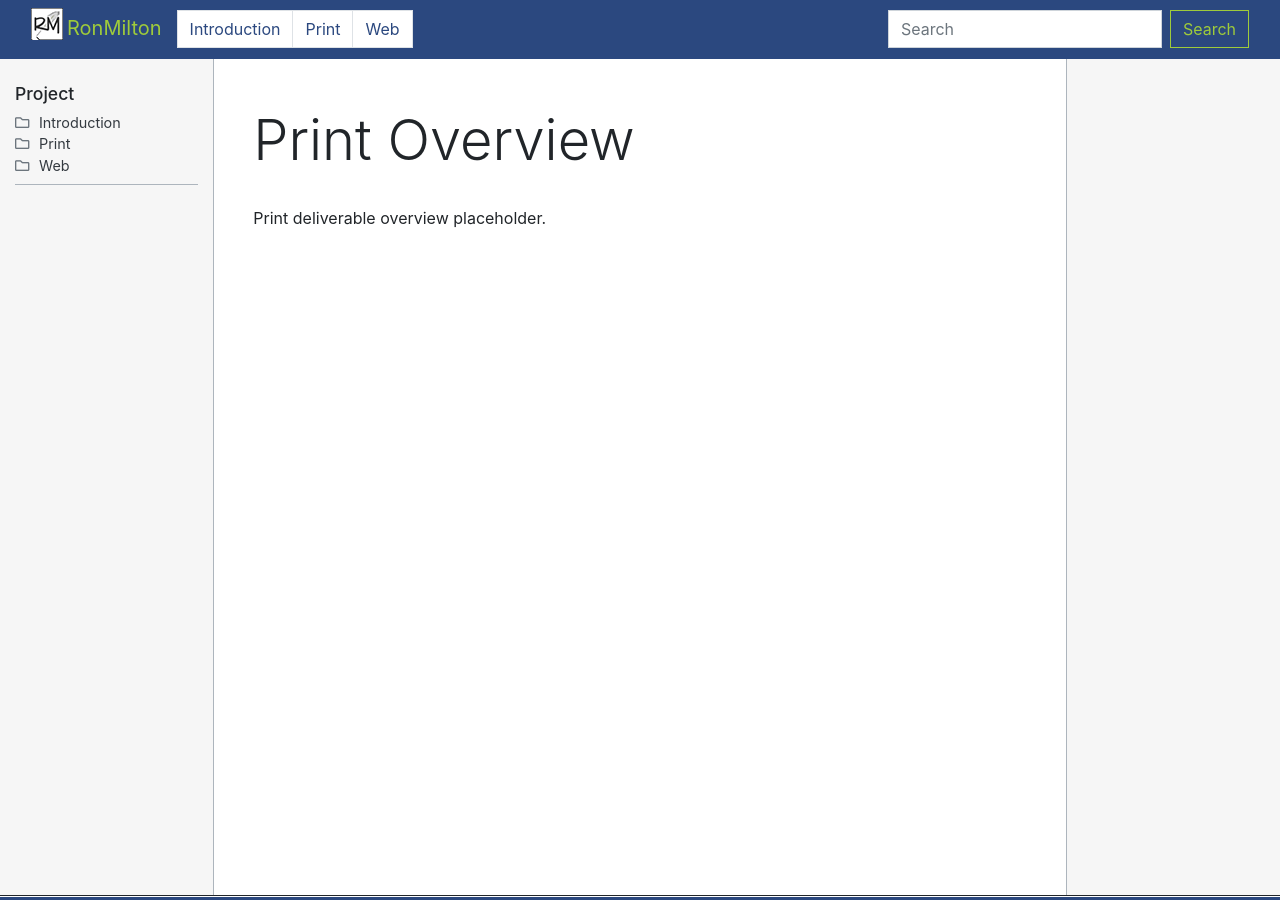
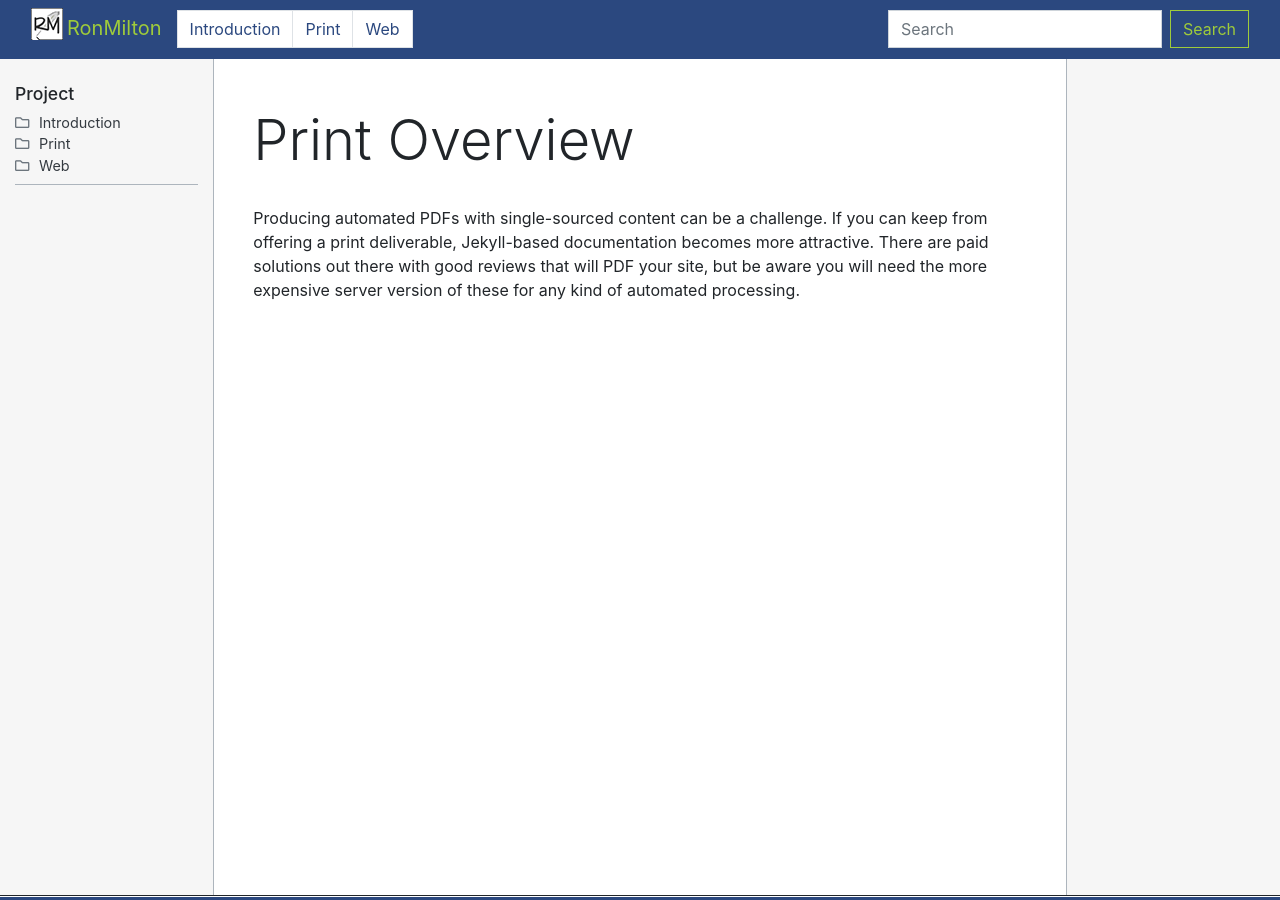
Before and after one commit to RonMilton/docker, a Jekyll site: the page built from docs/_latest/print/overview.md, in a window 1280 px wide and 900 px high. Built offline with Jekyll 4.4.1, drawn with Linux system fonts in a browser that asks for light colours; nearby versions of some CDN libraries; comment, search, counter and statistics services are not loaded.

Commit message:
Update overview.md

```diff
--- a/docs/_latest/print/overview.md
+++ b/docs/_latest/print/overview.md
@@ -2,4 +2,4 @@
 ---
 # Print Overview
 
-Print deliverable overview placeholder.
+Producing automated PDFs with single-sourced content can be a challenge. If you can keep from offering a print deliverable, Jekyll-based documentation becomes more attractive. There are paid solutions out there with good reviews that will PDF your site, but be aware you will need the more expensive server version of these for any kind of automated processing.
```
